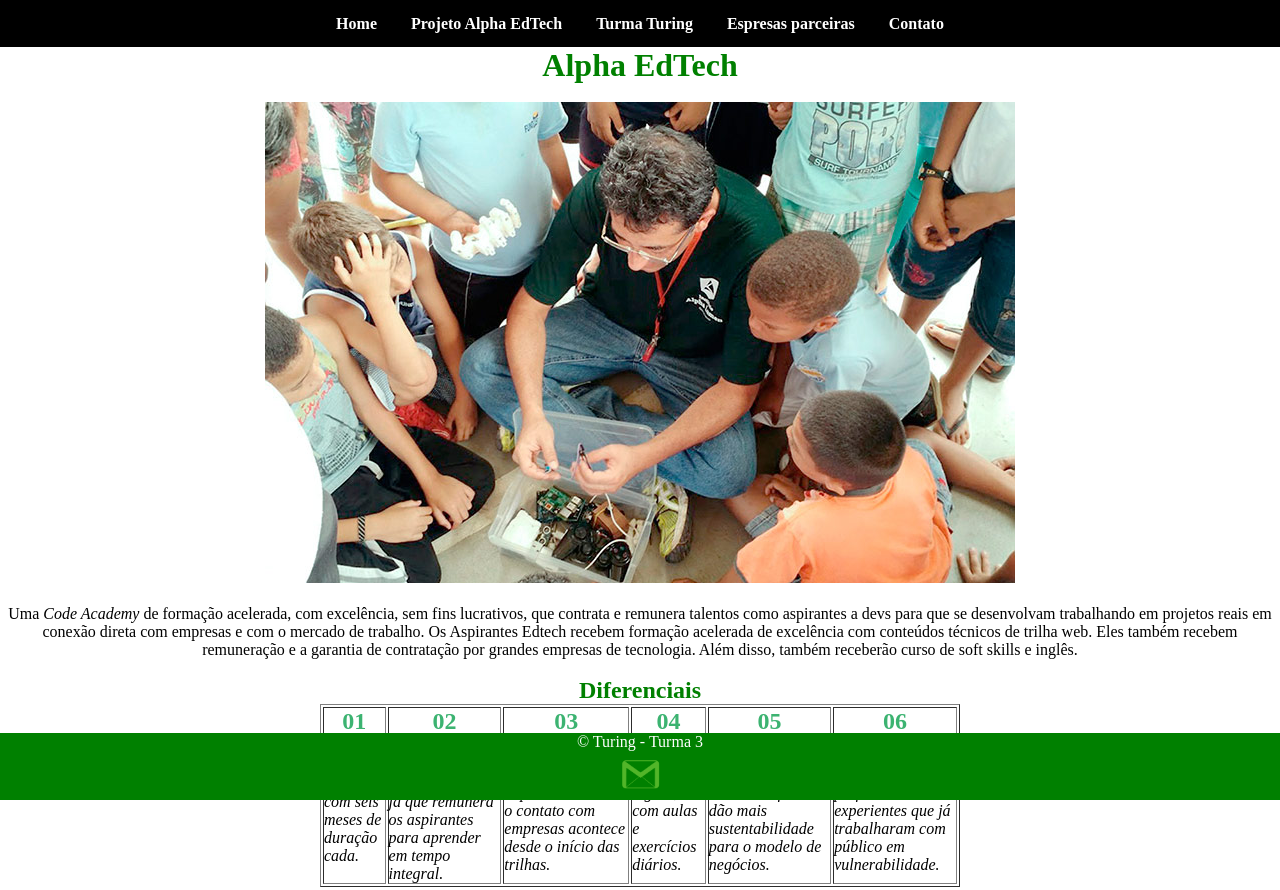
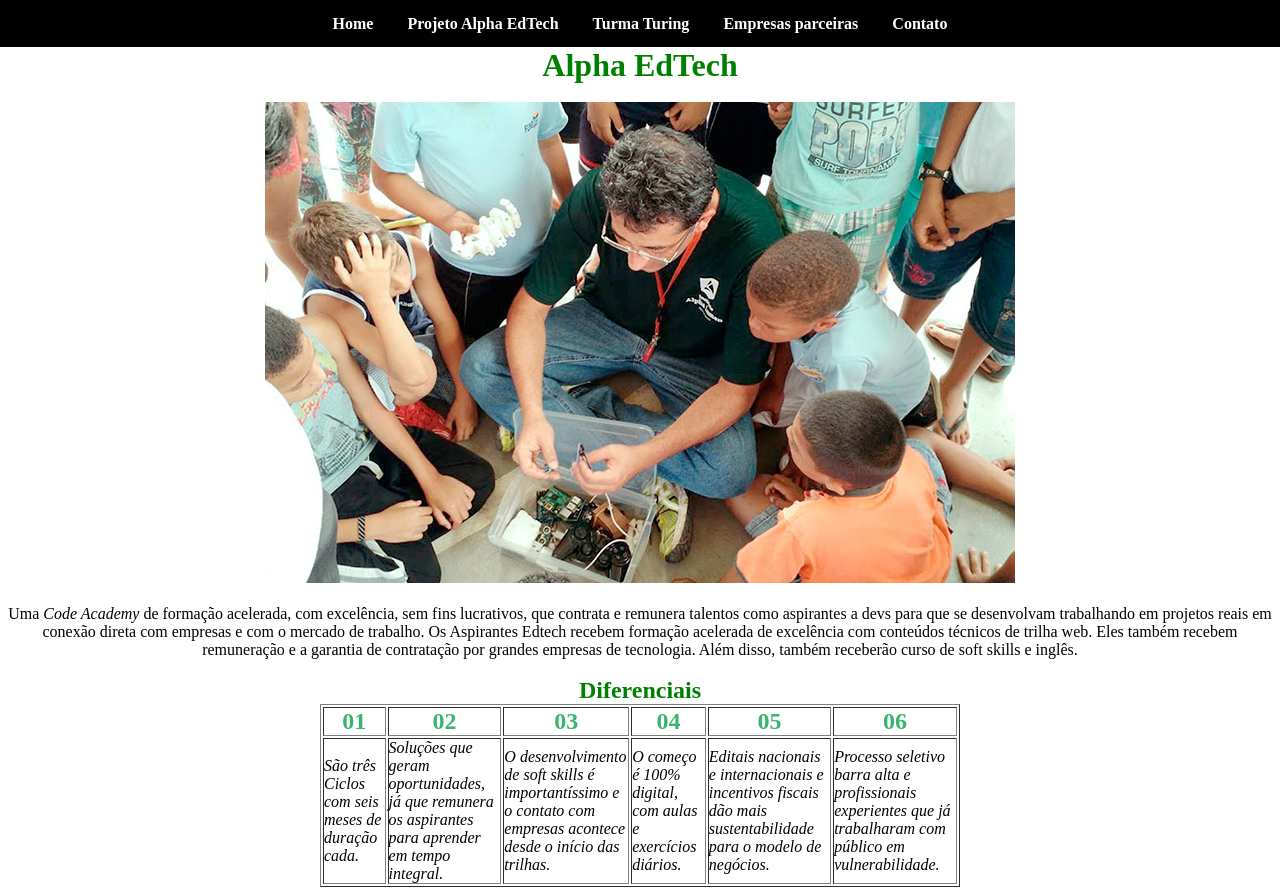
Before and after one commit to felipeozias/projeto_turing_eq1, a plain HTML site: page sobre-alpha.html in a window 1280 px wide. Shown: the top 890 px of the page. Drawn offline with Linux system fonts and the light colour scheme.

Commit message:
chore-mod-sobre

```diff
--- a/sobre-alpha.html
+++ b/sobre-alpha.html
@@ -29,7 +29,7 @@
                 <li><a href="index.html">Home</a></li>
                 <li><a href="sobre-alpha.html">Projeto Alpha EdTech</a></li>
                 <li><a href="turma3.html">Turma Turing</a></li>
-                <li><a href="Parceiros.html">Espresas parceiras</a></li>
+                <li><a href="Parceiros.html">Empresas parceiras</a></li>
                 <li><a href="form.html">Contato</a></li>
             </ul>
         </nav>
@@ -45,7 +45,6 @@
  <p>Uma <i>Code Academy</i> de formação acelerada, com excelência, sem fins lucrativos, que contrata e remunera talentos como aspirantes a devs para que se desenvolvam trabalhando em projetos reais em conexão direta com empresas e com o mercado de trabalho.
     Os Aspirantes Edtech recebem <u>formação acelerada</u> de excelência com conteúdos técnicos de trilha web. Eles também recebem <u>remuneração</u> e a garantia de <u>contratação por grandes empresas</u> de tecnologia. Além disso, também receberão curso de soft skills e inglês.</p>
 
-    <!--Tabela com lemas do Instituto-->
     <br/>
      <p><h2 class ="titulo" style="text-align:center;">Diferenciais</h2></p>
     <center><table style="width:50%" border="1">
@@ -84,7 +83,7 @@
 
 </article>
 </main>
-<footer style="background-color: green; text-align: center; color:white; bottom: 0; position: fixed; width: 100%;">
+<footer style="background-color: green; text-align: center; color:white; bottom: 0; width: 100%;">
     <p style="text-align: center;">&copy; Turing - Turma 3</p>
     <a href="mailto:alphaedtechturma3@gmail.com" target="_blank"><img src="./img/email_green.png" alt="Icone email" width="45px"></a>
 </footer>
```
